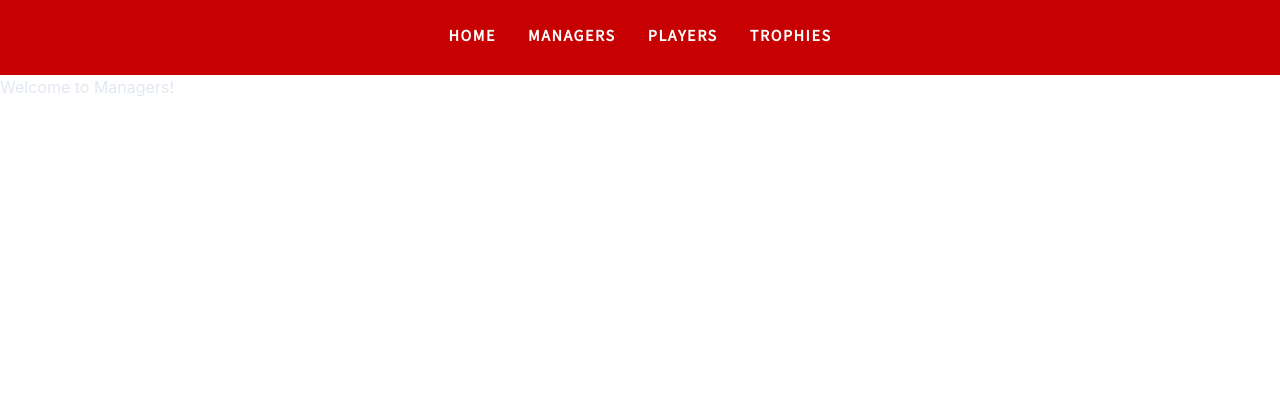
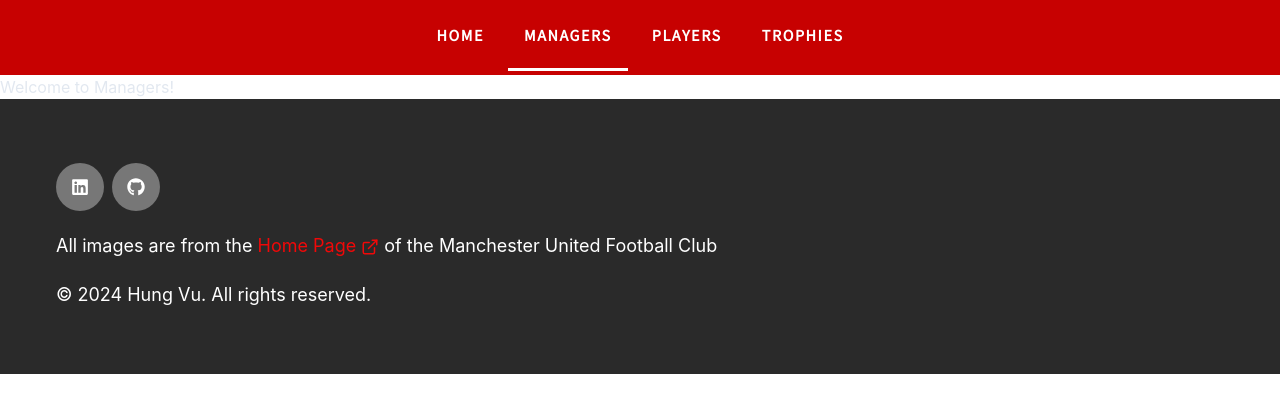
Before and after one commit to How-long-MU-last-won/howlong-mu-won-fe, a React (Vite) app: page /managers in a window 1280 px wide. Shown: the top 412 px of the page. Built offline with nearby package versions, Linux system fonts and the light colour scheme.

Commit message:
Modify NavBar and add Footer

```diff
--- a/package.json
+++ b/package.json
@@ -20,6 +20,7 @@
     "framer-motion": "^10.17.6",
     "react": "18.2.0",
     "react-dom": "18.2.0",
+    "react-icons": "^5.0.1",
     "react-redux": "^9.0.4",
     "react-router-dom": "^6.21.1"
   },
--- a/src/app/app.tsx
+++ b/src/app/app.tsx
@@ -4,6 +4,7 @@ import Trophies from './pages/trophies/trophies';
 import Players from './pages/players/players';
 import Managers from './pages/managers/managers';
 import NavBar from './components/nav-bar/nav-bar';
+import Footer from './components/footer/footer';
 
 export function App() {
   return (
@@ -15,6 +16,7 @@ export function App() {
         <Route path="/players" element={<Players />}></Route>
         <Route path="/managers" element={<Managers />}></Route>
       </Routes>
+      <Footer />
     </>
   );
 }
--- /dev/null
+++ b/src/app/components/footer/footer.module.css
@@ -0,0 +1,7 @@
+/*
+ * Replace this with your own classes
+ *
+ * e.g.
+ * .container {
+ * }
+*/
--- /dev/null
+++ b/src/app/components/footer/footer.tsx
@@ -0,0 +1,71 @@
+// import styles from './footer.module.css';
+import {
+  ButtonGroup,
+  Link,
+  Container,
+  IconButton,
+  Stack,
+  Text,
+} from '@chakra-ui/react';
+import { FaGithub, FaLinkedin } from 'react-icons/fa';
+import { ExternalLinkIcon } from '@chakra-ui/icons';
+
+/* eslint-disable-next-line */
+export interface FooterProps {}
+
+export function Footer(props: FooterProps) {
+  return (
+    <Container
+      as="footer"
+      role="contentinfo"
+      py={{ base: '12', md: '16' }}
+      bgColor={'bg.black200'}
+      maxW={'100vw'}
+    >
+      <Stack
+        ml={{ base: 2, md: 5, lg: 8, xl: 10 }}
+        spacing={{ base: '4', md: '5' }}
+        color={'white'}
+      >
+        <Stack justify="space-between" direction="row" align="center">
+          <ButtonGroup>
+            <IconButton
+              variant={'solid'}
+              isRound={true}
+              colorScheme="whiteAlpha"
+              size={'lg'}
+              as="a"
+              href="#"
+              aria-label="LinkedIn"
+              icon={<FaLinkedin />}
+            />
+            <IconButton
+              variant={'solid'}
+              isRound={true}
+              colorScheme="whiteAlpha"
+              size={'lg'}
+              as="a"
+              href="#"
+              aria-label="GitHub"
+              icon={<FaGithub />}
+            />
+          </ButtonGroup>
+        </Stack>
+        <Text fontSize="lg" color="fg.subtle">
+          All images are from the{' '}
+          {
+            <Link href="https://www.manutd.com/" isExternal color={'base.red'} fontSize={'lg'}>
+              Home Page <ExternalLinkIcon />
+            </Link>
+          }{' '}
+          of the Manchester United Football Club
+        </Text>
+        <Text fontSize="lg" color="fg.subtle">
+          &copy; 2024 Hung Vu. All rights reserved.
+        </Text>
+      </Stack>
+    </Container>
+  );
+}
+
+export default Footer;
--- a/src/app/components/nav-bar/nav-bar.tsx
+++ b/src/app/components/nav-bar/nav-bar.tsx
@@ -1,5 +1,5 @@
 // import styles from './nav-bar.module.css';
-import { Flex, IconButton } from '@chakra-ui/react';
+import { Flex, IconButton, Container } from '@chakra-ui/react';
 import { HamburgerIcon, CloseIcon } from '@chakra-ui/icons';
 import {
   hide,
@@ -36,7 +36,7 @@ export function NavBar(props: NavBarProps) {
   }
 
   return (
-    <Flex bgColor={"bg.red"}>
+    <Container as={'nav'} bgColor={"bg.red"} maxW={'100vw'} display={'flex'}>
       <Flex margin={'auto'}>
         <Flex display={listMenuDisplay}>
           <NavButton to={'/'} label={'Home'} />
@@ -97,7 +97,7 @@ export function NavBar(props: NavBarProps) {
           <NavButton to={'/trophies'} label={'Trophies'} />
         </Flex>
       </Flex>
-    </Flex>
+    </Container>
   );
 }
 
--- a/src/app/components/nav-bar/nav-button/nav-button.tsx
+++ b/src/app/components/nav-bar/nav-button/nav-button.tsx
@@ -1,4 +1,4 @@
-import { Link } from 'react-router-dom';
+import { Link, useLocation } from 'react-router-dom';
 // import styles from './nav-button.module.css';
 import { Button } from '@chakra-ui/react';
 import { hide } from '../../../../redux/slices/navbar/navbar-menu-display.slice';
@@ -13,6 +13,7 @@ export interface NavButtonProps {
 export function NavButton(props: NavButtonProps) {
   const { to, label } = props;
   const dispatch = useAppDispatch();
+  const { pathname } = useLocation();
   return (
     <Link to={to} style={{ display: 'flex', alignItems: 'center' }}>
       <Button
@@ -22,11 +23,12 @@ export function NavButton(props: NavButtonProps) {
         fontWeight={800}
         aria-label={label}
         my={1}
+        mx={1}
         w="100%"
         py={8}
         borderBottom={'3px solid'}
         rounded={0}
-        borderColor={'bg.red'}
+        borderColor={ pathname === to ? 'white' : 'bg.red'}
         _hover={{
           borderColor: 'white',
         }}
--- a/src/theme.ts
+++ b/src/theme.ts
@@ -38,10 +38,12 @@ const theme = {
       d200: "#12181B",
       d400: "#0D1214",
       d700: "#080C0D",
-      black: "#1a1a1a"
+      black: "#1a1a1a",
+      red: "#f10808",
     },
     bg: {
       black: "#231F20",
+      black200: "#2a2a2a",
       red: "#c70101",
     }
   },
```
Also changed, not shown: src/app/pages/landing/landing.tsx (+8 -0 lines), 2 other files (tests, documents, lock files or other folders).
